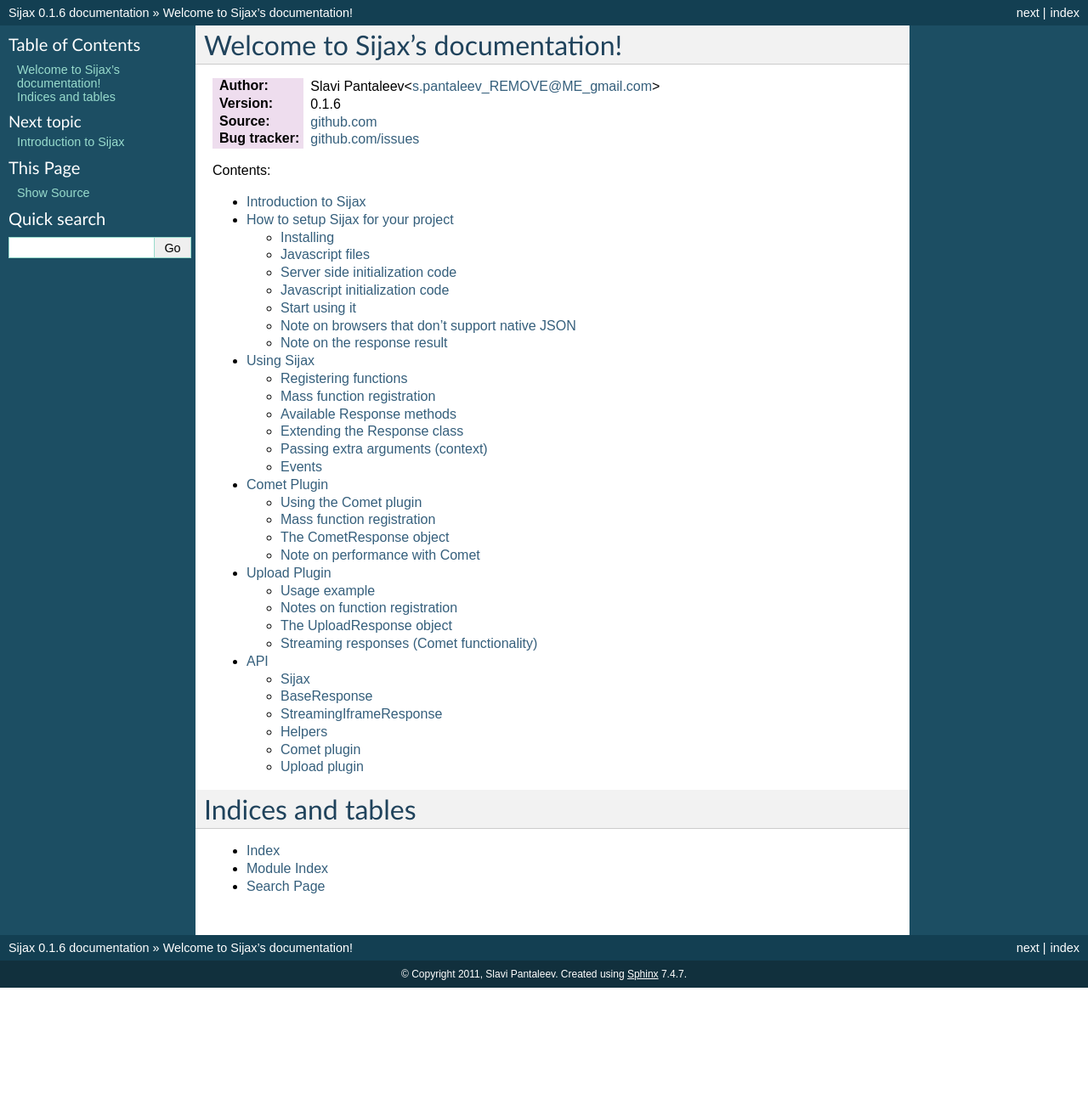
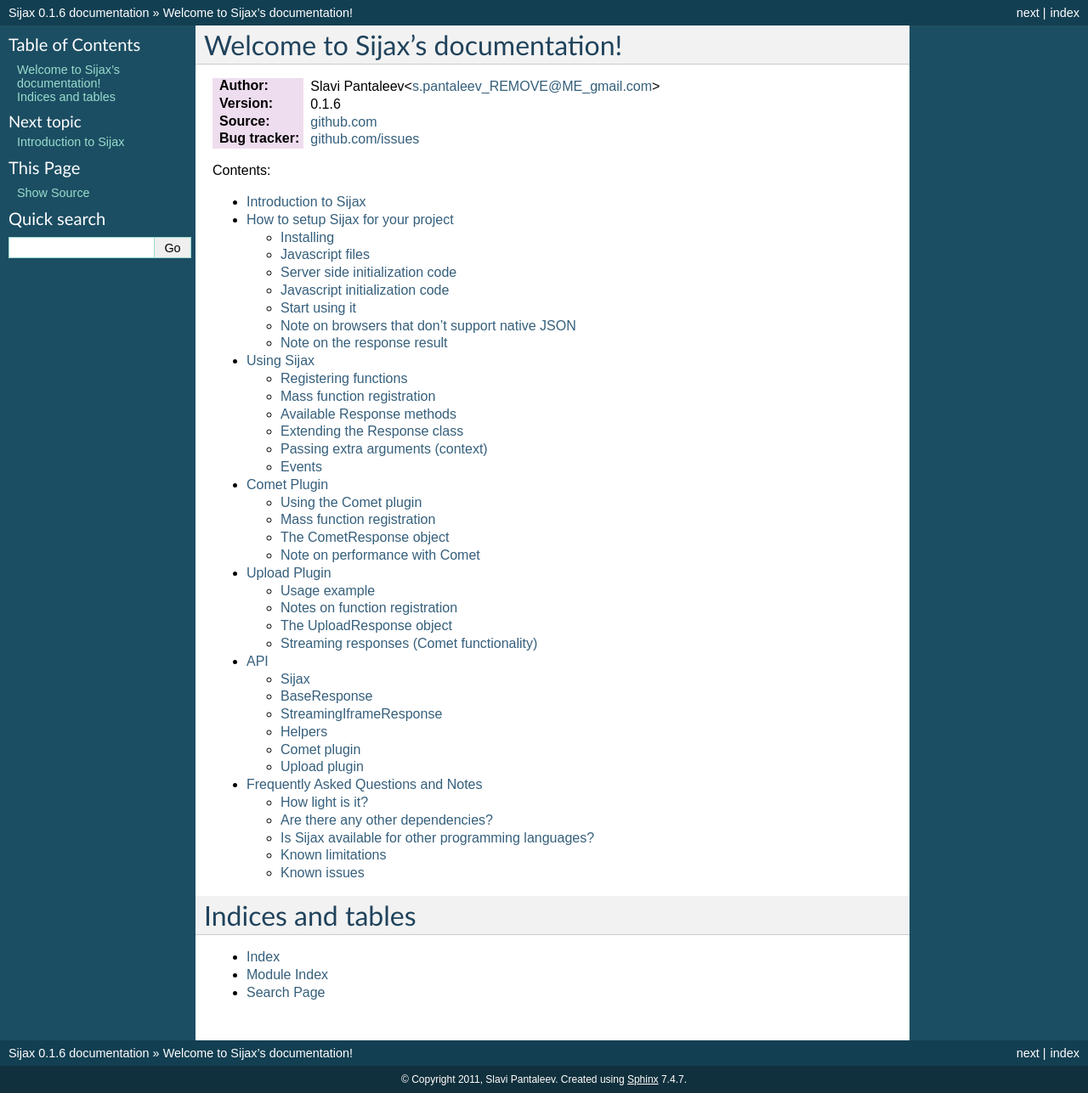
Before and after one commit to spantaleev/sijax-python, a Sphinx documentation site: the page built from docs/index.rst, in a window 1280 px wide. Shown: the whole page at 85% size. Built offline with Sphinx 7.4.7, drawn with Linux system fonts in a browser that asks for light colours; before the commit the page ends 1163 px from its top, so only the background shows below that; some of the changed lines change nothing that is shown.

Commit message:
Added FAQ/Notes to the docs.

```diff
--- /dev/null
+++ b/docs/faq.rst
@@ -0,0 +1,53 @@
+Frequently Asked Questions and Notes
+====================================
+
+
+How light is it?
+----------------
+
+The javascript core is less than 3kB in its original form.
+
+Keep in mind that you need jQuery loaded on the page for it to function.
+It was tested with jQuery ``1.4`` and ``1.5``, but some older releases should/may also work.
+
+
+Are there any other dependencies?
+---------------------------------
+
+JSON is used for passing messages around, so you'll need Python 2.6+ or Python 2.5 with ``simplejson``.
+The package hasn't been tested on Python 2.5 yet though.
+
+JSON is also needed (for encoding messages) in the browser, so browsers having no native JSON support (like IE <= 7) need to load the additional JSON library (3kB).
+
+Sijax will detect such browsers and load the library for them, provided you have pointed to it like so::
+
+    sijax_instance.set_json_uri('{URI TO json2.js}')
+
+The ``json2.js`` file is included with this project.
+
+Browsers that do have native JSON support, won't need to load this additional resource.
+
+
+Is Sijax available for other programming languages?
+---------------------------------------------------
+
+Yes.
+
+Sijax was inspired by the Xajax_ library for PHP. It was developed as a simpler, faster and lighter alternative to Xajax for PHP. You can find Sijax for PHP on `GitHub <https://github.com/spantaleev/sijax>`_.
+
+The PHP version of Sijax looks and feels pretty much the same. There are minor differences between the PHP and Python version to make the API better suit each language's unique capabilities.
+
+.. _Xajax: http://xajax-project.org/
+
+
+Known limitations
+-----------------
+
+* Requires jQuery - since most projects probably already use jQuery, this may not be a problem
+* Requires JSON - an additional 3kB library has to be loaded (automatically) for IE <= 7
+
+
+Known issues
+------------
+
+* On very rare occasions, empty strings ("") are passed as "null" (affects IE only)
--- a/docs/index.rst
+++ b/docs/index.rst
@@ -22,6 +22,7 @@
    comet
    upload
    api
+   faq
 
 .. _github.com: https://github.com/spantaleev/sijax-python
 
```
